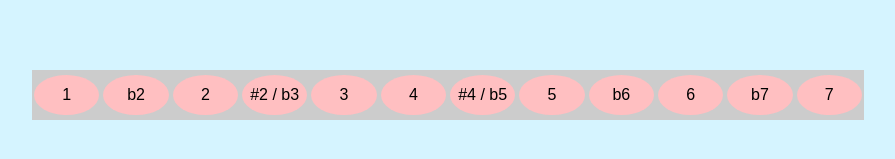
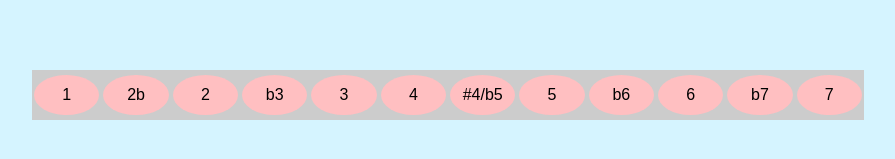
Before and after one commit to Atesman/HarmonicAnalysisWebsite, a React (Create React App) app in the folder client/: page / in a window 1280 px wide. Shown: the part 305-464 px from the top of the page, without its empty margins (192-1087 px from the left). Built offline with nearby package versions, Linux system fonts and the light colour scheme.

Commit message:
Restructured Note Selector buttons / Added Initial State

```diff
--- a/client/src/components/NoteSelector.js
+++ b/client/src/components/NoteSelector.js
@@ -1,48 +1,29 @@
-import React from 'react';
+import React, { useState } from 'react';
 import '../styles/NoteSelector.css';
 
 
-const NoteSelector = () => {
+function NoteSelector() {
 
-	return (
+	const [buttonStates, setButtonStates] = useState([true, false, true, false, true, true, false, true, false, true, false, true]);
+	const buttonNames = ["1", "2b", "2", "b3", "3", "4", "#4/b5", "5", "b6", "6", "b7", "7"];
 
+	const handleButtonClick = index => {
+		const newStates = [...buttonStates];
+		newStates[index] = !newStates[index];
+		setButtonStates(newStates);
+	}
+
+	return(
 		<div className="note-selector">
-			<button>
-                1
-            </button>
-            <button>
-                b2
-            </button>
-            <button>
-                2
-            </button>
-            <button>
-                #2 / b3
-            </button>
-            <button>
-                3
-            </button>
-            <button>
-                4
-            </button>
-            <button>
-                #4 / b5
-            </button>
-            <button>
-                5
-            </button>
-            <button>
-                b6
-            </button>
-            <button>
-                6
-            </button>
-            <button>
-                b7
-            </button>
-            <button>
-                7
-            </button>
+			{buttonStates.map((state, index) => (
+				<button
+					key={index}
+					onClick={() => handleButtonClick(index)}
+					className={`button ${state ? 'button-active' : ''}`}
+				>
+				{buttonNames[index]}
+				</button>
+			))}
 		</div>
 	);
 }
```
